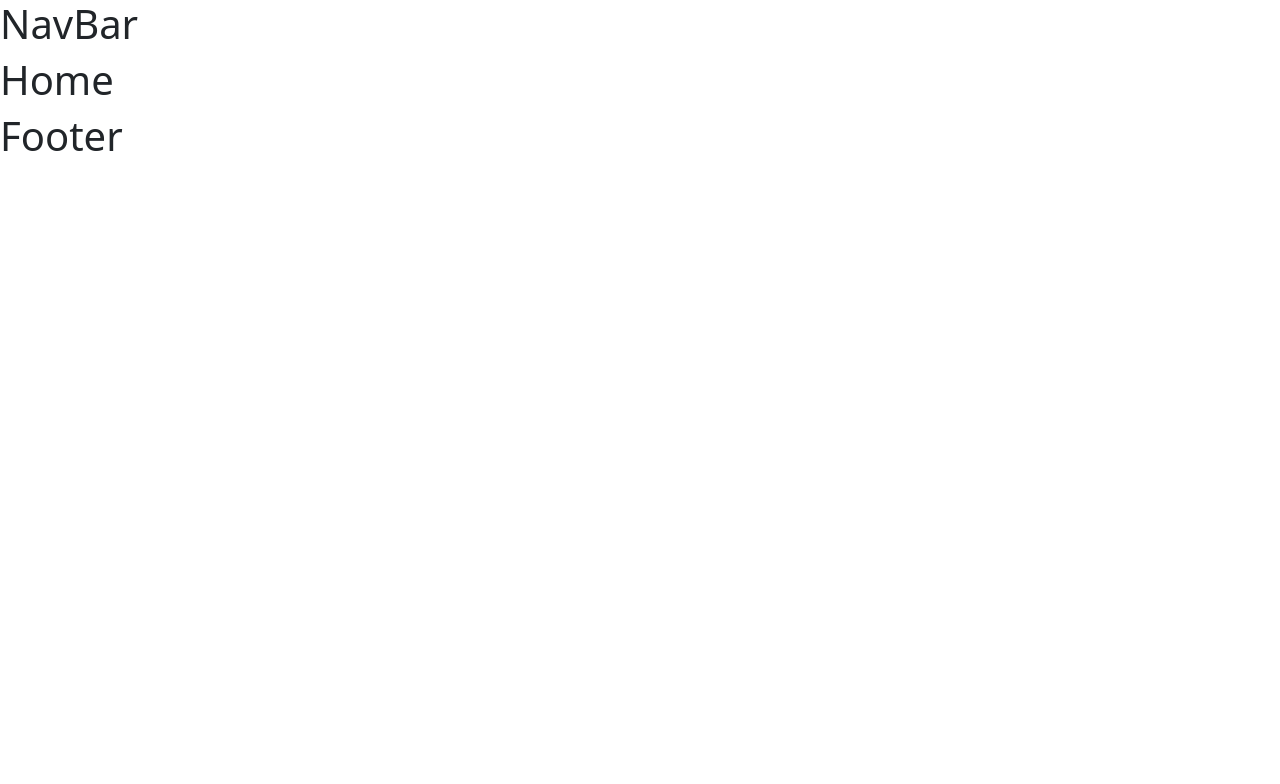
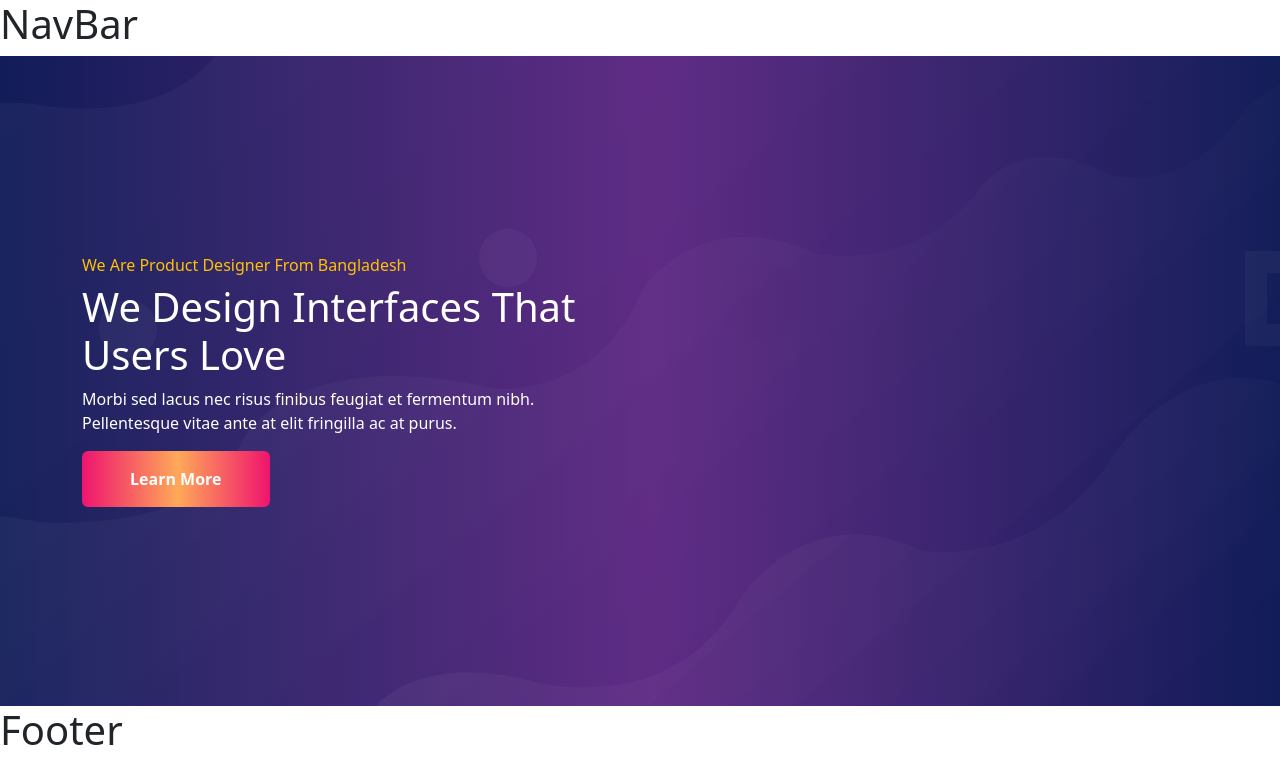
Before and after one commit to aminulislam2002/future-gen-client, a React (Vite) app: page / in a window 1280 px wide. Shown: the top 784 px of the page. Built offline with nearby package versions, Linux system fonts and the light colour scheme.

Commit message:
basic header section design

```diff
--- a/src/Pages/HomePage/Home/Home.jsx
+++ b/src/Pages/HomePage/Home/Home.jsx
@@ -1,10 +1,11 @@
+import Header from "../Sections/Header/Header";
 
 const Home = () => {
-    return (
-        <div>
-            <h1>Home</h1>
-        </div>
-    );
+  return (
+    <div>
+      <Header></Header>
+    </div>
+  );
 };
 
 export default Home;
--- /dev/null
+++ b/src/Pages/HomePage/Sections/Header/Header.css
@@ -0,0 +1,6 @@
+.banner {
+  height: 650px;
+  position: relative;
+  background-position: bottom, top;
+  background-repeat: no-repeat;
+}
--- /dev/null
+++ b/src/Pages/HomePage/Sections/Header/Header.jsx
@@ -0,0 +1,42 @@
+import bg5 from "../../../../assets/bg/bg5.png";
+import bg6 from "../../../../assets/bg/bg6.png";
+
+import "./Header.css";
+
+const Header = () => {
+  return (
+    <div className="">
+      <div
+        className="banner bg-primary"
+        style={{
+          backgroundImage: `url(${bg5}), url(${bg6}), linear-gradient(90deg, #111c58 0, #5c2782 51%, #111c58)`,
+        }}
+      >
+        <div className="container">
+          <div className="z-[99] position-relative" style={{ paddingTop: "200px" }}>
+            <div className="row align-items-center">
+              <div className="col-md-6">
+                <div className="banner-content text-white">
+                  <h6 className="sub-title text-warning">We Are Product Designer From Bangladesh</h6>
+                  <h1 className="m-b20">We Design Interfaces That Users Love</h1>
+                  <p className="m-b30">
+                    Morbi sed lacus nec risus finibus feugiat et fermentum nibh. Pellentesque vitae ante at elit fringilla ac
+                    at purus.
+                  </p>
+                  <button className="gradient text-white fw-bold text-decoration-none border-none border-0 rounded-2 py-3 px-5">
+                    Learn More
+                  </button>
+                </div>
+              </div>
+              <div className="col-md-6">
+                <div>{/* <img src={bg5} alt="" /> */}</div>
+              </div>
+            </div>
+          </div>
+        </div>
+      </div>
+    </div>
+  );
+};
+
+export default Header;
--- a/src/index.css
+++ b/src/index.css
@@ -0,0 +1,7 @@
+.gradient {
+  background-image: linear-gradient(90deg, #ef146e 0, #fea958 51%, #ef146e);
+}
+
+.gradient2 {
+  background-image: linear-gradient(90deg, #111c58 0, #5c2782 51%, #111c58);
+}
```
Also changed, not shown: src/assets/bg/bg5.png (added), src/assets/bg/bg6.png (added).
